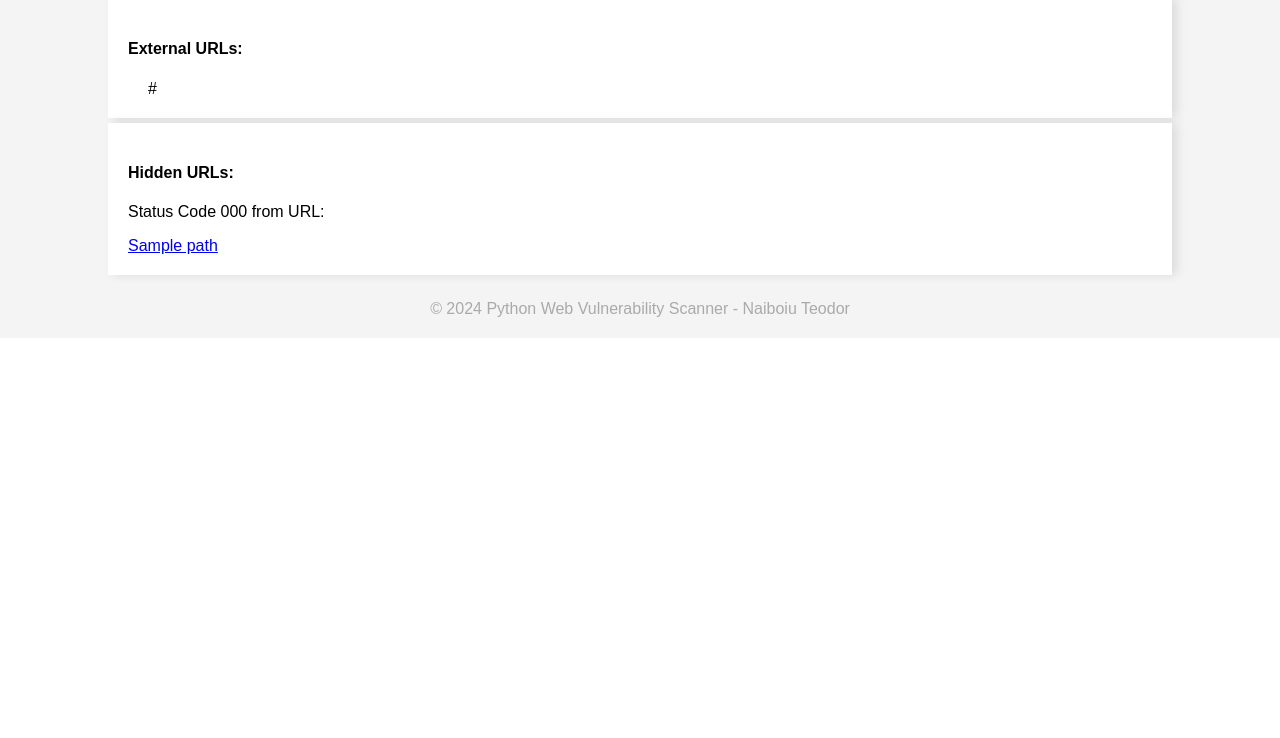
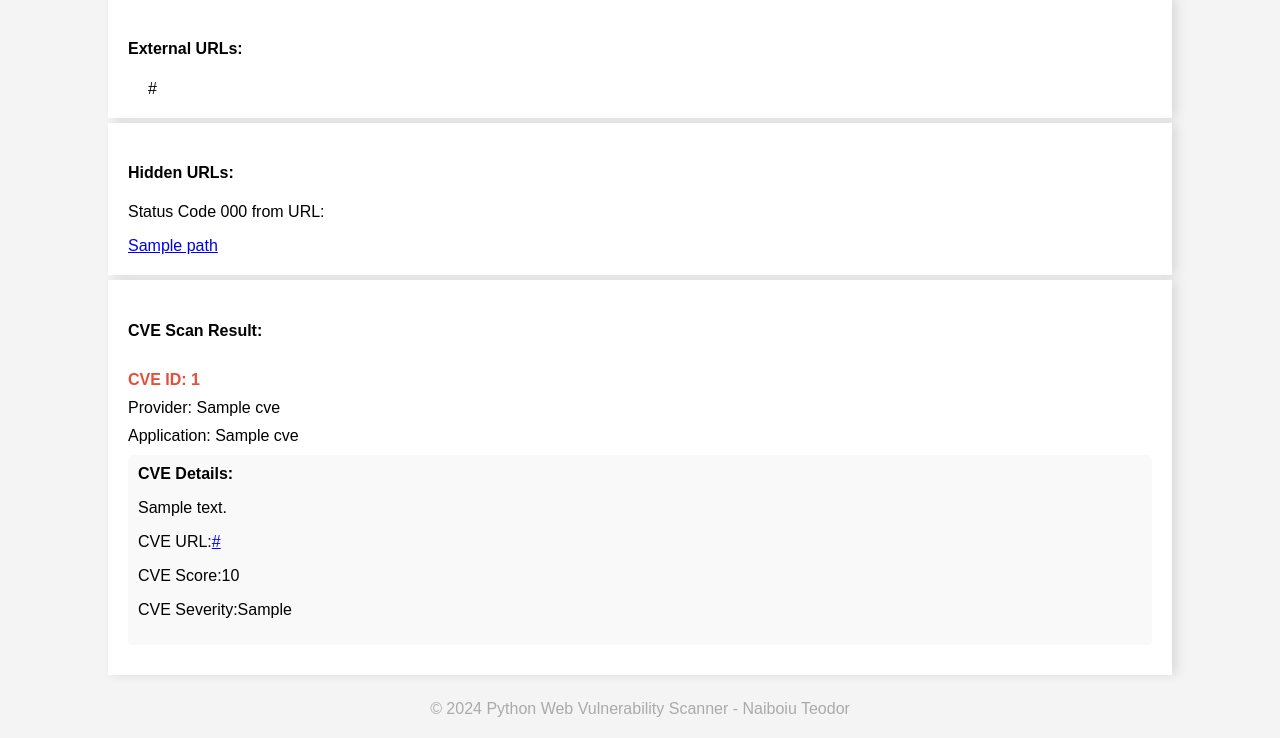
Before and after one commit to Ptmlol/WebScanner2, a Python web app: template WebScanAssist/CustomImports/templates/report.html in a window 1280 px wide. Shown: the part 655-1393 px from the top of the page. Before the commit the page ends 972 px from the top, so only its background shows below. Run offline with Jinja, Linux system fonts and the light colour scheme; the template is opened without the code that fills it: most values are stand-ins (such as "Sample title", 1, 10 or a date in 2020).

Commit message:
added CVE to Report. Need to beautify and fix duplicate bug

```diff
--- a/WebScanAssist/CustomImports/templates/report.html
+++ b/WebScanAssist/CustomImports/templates/report.html
@@ -120,7 +120,7 @@
             opacity: 1;
             visibility: visible;
             transition: max-height 0.3s ease, opacity 0.3s ease;
-            overflow-y: scroll;c
+            overflow-y: scroll;
         }
 
         .dropdown pre {
@@ -232,6 +232,26 @@
 </div>
 {% endif %}
 
+<div class="container">
+    {% if cve_dict %}
+    <h4>CVE Scan Result:</h4>
+    {% endif %}
+    {% for cve in cve_dict %}
+    <div class="vulnerability">
+        <div class="severity">CVE ID: {{ cve.cve_id }}</div>
+        <div class="type">Provider: {{ cve.app_name_supp }}</div>
+        <div class="type">Application: {{ cve.app_name_prod }}</div>
+        <div class="details">
+            <strong>CVE Details:</strong>
+            <p>{{ cve.cve_description }}</p>
+            <p>CVE URL:<a href={{cve.cve_url}}>{{ cve.cve_url }}</a></p>
+            <p>CVE Score:{{ cve.cve_score }}</p>
+            <p>CVE Severity:{{ cve.cve_severity }}</p>
+        </div>
+    </div>
+    {% endfor %}
+</div>
+
 <div class="footer">
     &copy; 2024 Python Web Vulnerability Scanner - Naiboiu Teodor
 </div>
```
Also changed, not shown: WebScanAssist/CustomImports/html_report.py (+14 -6 lines), WebScanAssist/Tests/InfoVersionFinder.py (+41 -6 lines).
